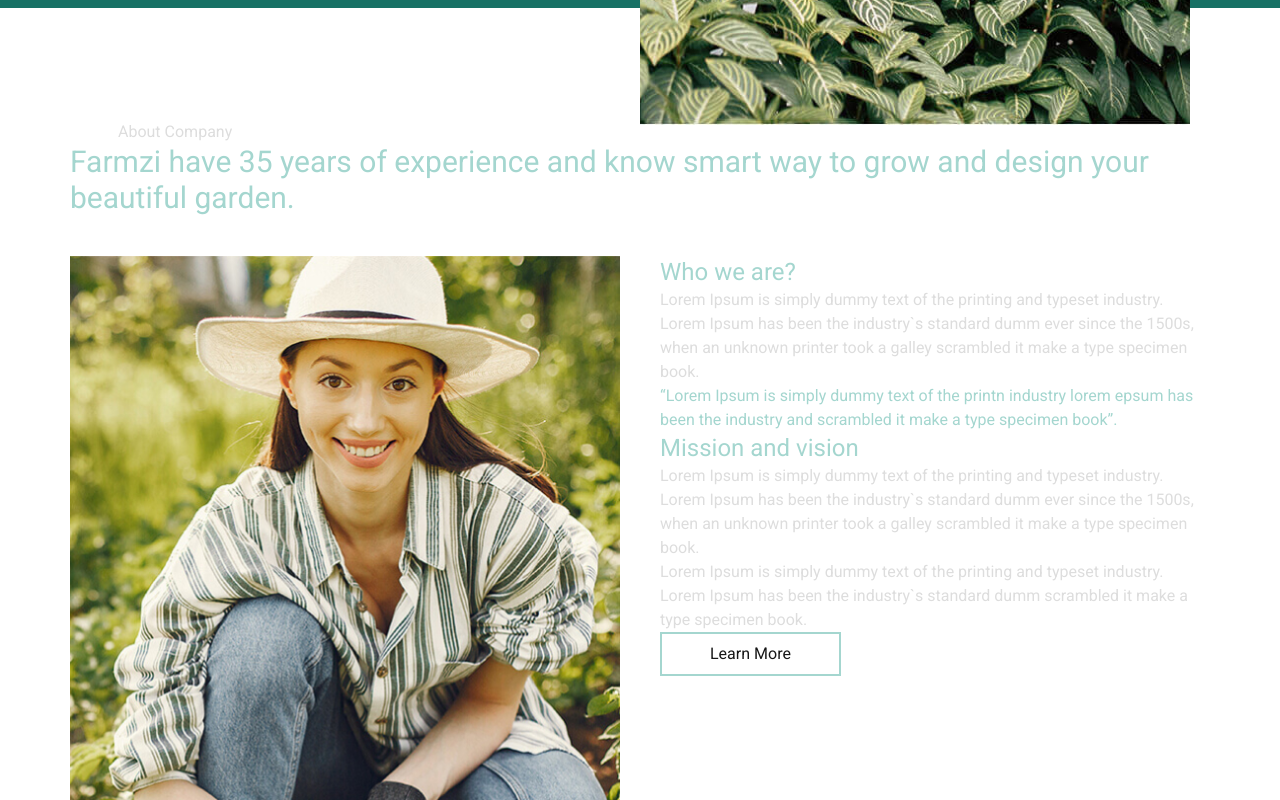
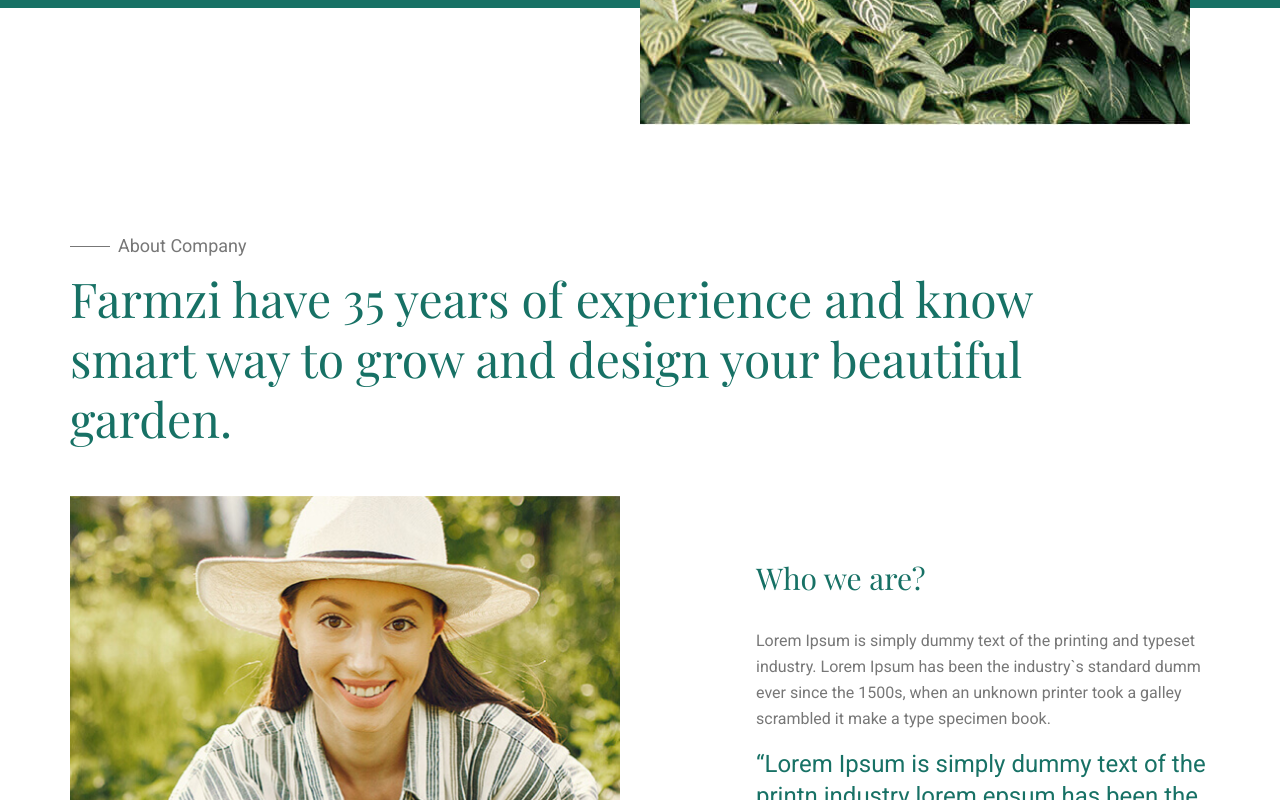
Before and after one commit to theCapnCoder/1_low_farmzi, a Next.js app: page / in a window 1280 px wide. Shown: the part 880-1680 px from the top of the page. Built offline with nearby package versions, Linux system fonts and the light colour scheme.

Commit message:
fix: about markUP

```diff
--- a/src/app/_containers/about.tsx
+++ b/src/app/_containers/about.tsx
@@ -6,13 +6,13 @@
 
 export default function About() {
   return (
-    <section>
+    <section className="py-28">
       <Container>
-        <div className="mb-10">
-          <LineText>
-            <h5 className="text-gray_light">About Company</h5>
+        <div className="mb-12">
+          <LineText gray className="mb-2">
+            <h5 className="text-lg text-gray_dark">About Company</h5>
           </LineText>
-          <h3 className="text-3xl text-green_light">
+          <h3 className="max-w-5xl font-playfair_display text-5xl leading-tight text-green_dark">
             Farmzi have 35 years of experience and know smart way to grow and
             design your beautiful garden.
           </h3>
@@ -21,34 +21,40 @@
         <div className="grid grid-cols-[1fr_1fr] gap-10">
           <Image src={Woman} alt="woman" />
 
-          <div>
-            <h3 className="text-2xl text-green_light">Who we are?</h3>
-            <h5 className="text-gray_light font-roboto">
+          <div className="max-w-xl pl-24 pt-16">
+            <h3 className="mb-8 font-playfair_display text-3xl text-green_dark">
+              Who we are?
+            </h3>
+            <h5 className="mb-4 leading-relaxed text-gray_dark">
               Lorem Ipsum is simply dummy text of the printing and typeset
               industry. Lorem Ipsum has been the industry`s standard dumm ever
               since the 1500s, when an unknown printer took a galley scrambled
               it make a type specimen book.
             </h5>
-            <h4 className="text-green_light">
+            <h4 className="mb-8 text-2xl text-green_dark">
               “Lorem Ipsum is simply dummy text of the printn industry lorem
               epsum has been the industry and scrambled it make a type specimen
               book”.
             </h4>
 
-            <h3 className="text-2xl text-green_light">Mission and vision</h3>
-            <h5 className="text-gray_light">
+            <h3 className="mb-6 font-playfair_display text-3xl text-green_dark">
+              Mission and vision
+            </h3>
+            <h5 className="mb-4 leading-relaxed text-gray_dark">
               Lorem Ipsum is simply dummy text of the printing and typeset
               industry. Lorem Ipsum has been the industry`s standard dumm ever
               since the 1500s, when an unknown printer took a galley scrambled
               it make a type specimen book.
             </h5>
-            <h5 className="text-gray_light">
+            <h5 className="mb-24 leading-relaxed text-gray_dark">
               Lorem Ipsum is simply dummy text of the printing and typeset
               industry. Lorem Ipsum has been the industry`s standard dumm
               scrambled it make a type specimen book.
             </h5>
 
-            <Button className="border-2 border-green_light">Learn More</Button>
+            <Button className="border-2 w-full max-w-52 border-green_dark leading-relaxed text-green_dark">
+              Learn More
+            </Button>
           </div>
         </div>
       </Container>
```
